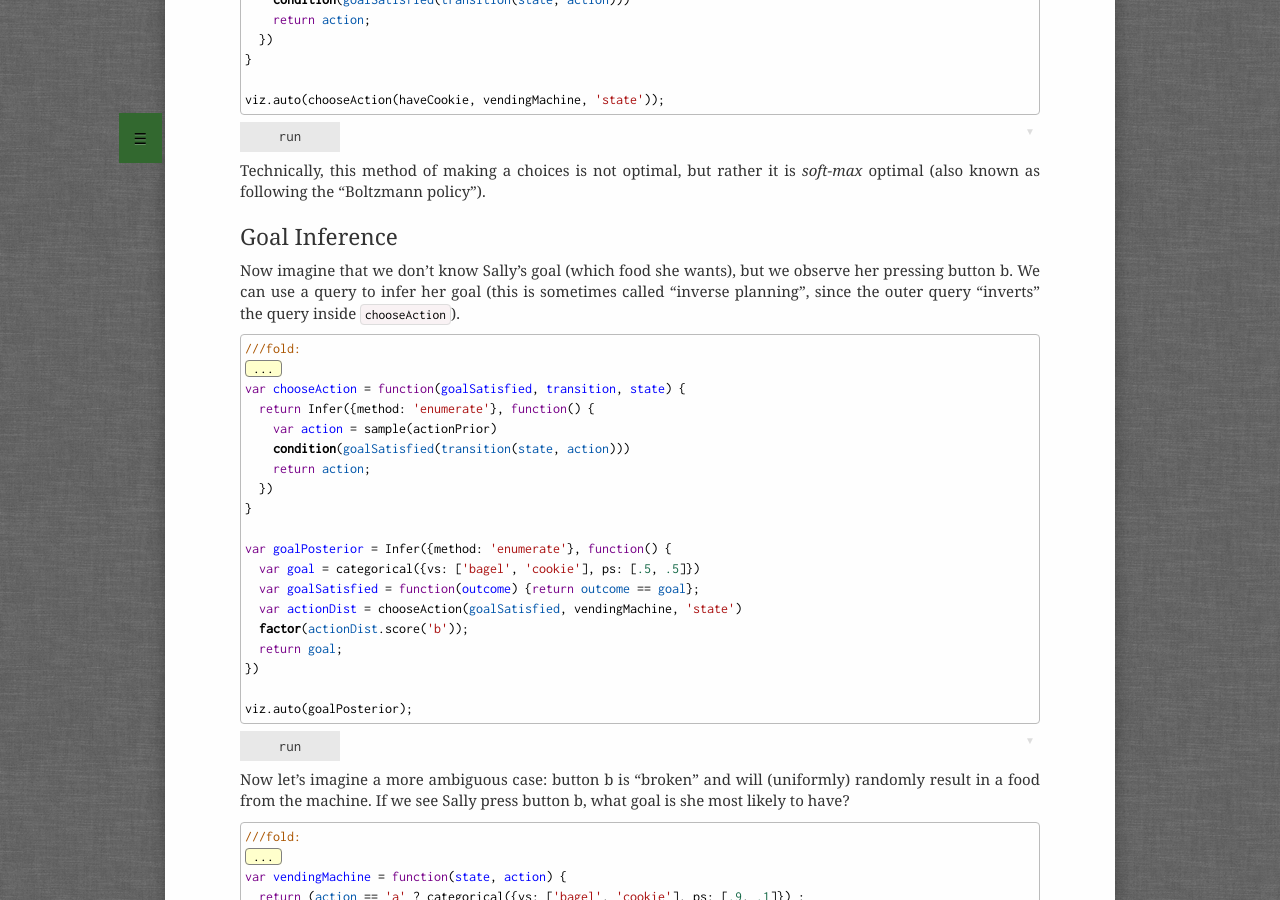
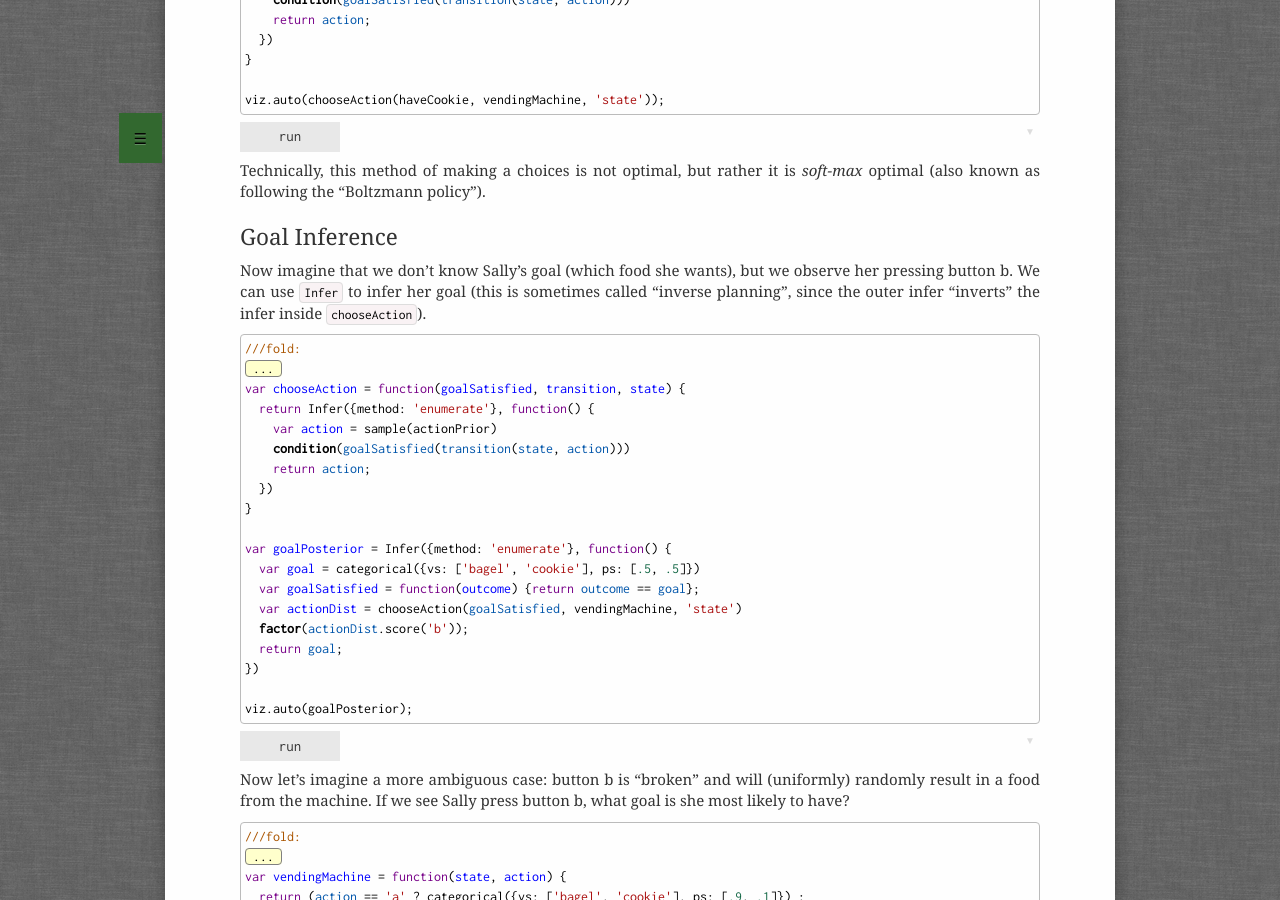
Before and after one commit to probmods/probmods2, a Jekyll site: the page built from chapters/social-cognition.md, in a window 1280 px wide and 900 px high, scrolled down 2700 px. Built offline with Jekyll 4.4.1, drawn with Linux system fonts in a browser that asks for light colours; a script that is not in the unit is left out; some of the changed text lies outside the part shown.

Commit message:
small edits: rename some variables in text to coincide with models

```diff
--- a/chapters/social-cognition.md
+++ b/chapters/social-cognition.md
@@ -41,7 +41,7 @@
 viz.auto(widgetDist)
 ~~~~
 
-But notice that the definition of next-good-widget is exactly like the definition of rejection sampling! We can re-write this as a nested-query model:
+But notice that the definition of `makeWidgetSeq` is exactly like the definition of rejection sampling! We can re-write this as a nested inference model:
 
 ~~~~
 // this machine makes a widget -- which we'll just represent with a real number:
@@ -157,7 +157,7 @@
 
 ## Goal Inference
 
-Now imagine that we don't know Sally's goal (which food she wants), but we observe her pressing button b. We can use a query to infer her goal (this is sometimes called "inverse planning", since the outer query "inverts" the query inside `chooseAction`).
+Now imagine that we don't know Sally's goal (which food she wants), but we observe her pressing button b. We can use `Infer` to infer her goal (this is sometimes called "inverse planning", since the outer infer "inverts" the infer inside `chooseAction`).
 
 ~~~~
 ///fold:
```
